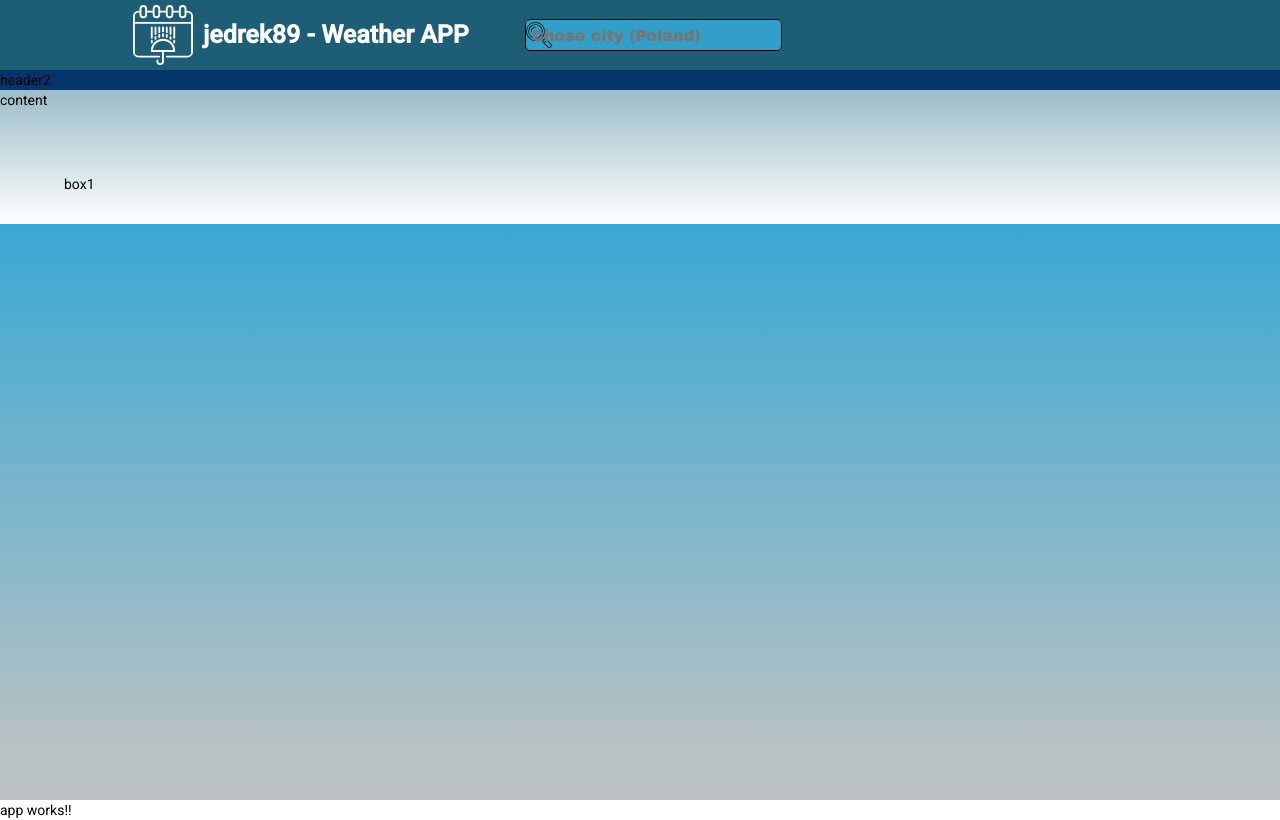
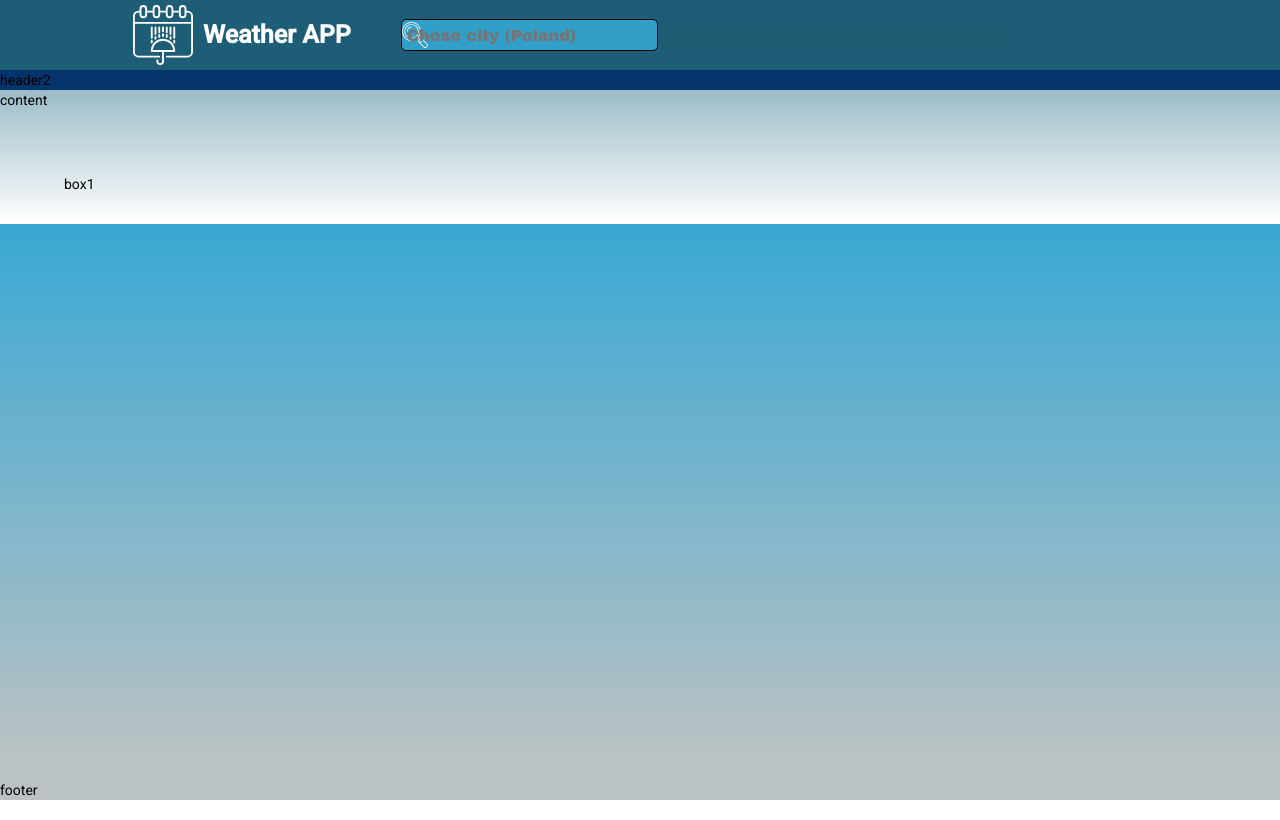
Before and after one commit to jedrek89/WeatherAPP-Angular, an Angular app: page / in a window 1280 px wide. Built offline with nearby package versions, Linux system fonts and the light colour scheme.

Commit message:
fix svg icon & some styles - header RWD

```diff
--- a/src/app/app.component.html
+++ b/src/app/app.component.html
@@ -7,7 +7,7 @@
       </div>
     </div>
 
-    <div class="headerSiteTitle">jedrek89 - Weather APP</div>
+    <div class="headerSiteTitle">Weather APP</div>
     <div class="searchBar">
       <!-- <mat-slide-toggle>Toggle me!</mat-slide-toggle> -->
         <input class="search" type="text" placeholder="Chose city (Poland)" [matAutocomplete]="auto">
@@ -22,7 +22,5 @@
   <div class="content">content
     <div class="box1">box1</div>
   </div>
-
+  <footer class="footer">footer</footer>
 </body>
-
-app works!!
--- a/src/app/app.component.scss
+++ b/src/app/app.component.scss
@@ -38,9 +38,9 @@ header{
     .headerSiteTitle{
         align-self: center;
         cursor: pointer;
-        width: 30%;
+        width: fit-content;
         height: 100%;
-        padding-left: 5px;
+        padding: 0px 50px 0px 5px;
         font-style: $font-family_1;
         font-weight: 700;
         font-size: 25px;
@@ -55,7 +55,7 @@ header{
         width: 60%;
         height: 50%;
         align-self: center;
-        padding-left: 20px;
+        padding-left: 0px;
         background: #1d5e75;
     }
     .search{
@@ -67,13 +67,12 @@ header{
         background-position-x: right 5px;
         background-position-y: center;
         background-repeat: no-repeat;
-        border: 1px solid rgb(0, 0, 0);
+        border: 1.5px solid rgb(0, 0, 0);
         border-radius: 5px 5px 5px 5px;
         padding-left: 5px;
         font-size: 16px;
         font-family: $font-family_1;
         color: rgb(255, 255, 255);
-        text-decoration: double;
     }
 }
 
@@ -92,6 +91,12 @@ header{
     margin: 5% 10% 0% 5%;
     width: 90%;
     height: 50px;
+}
+
+.footer{
+    position: absolute;
+    bottom: 0;
+    text-align: center;
 }
 
 @media screen and (max-width: 992px){
--- a/src/app/app.component.ts
+++ b/src/app/app.component.ts
@@ -8,5 +8,5 @@ import { WeatherService } from './services/weather.service';
 })
 export class AppComponent {
   title = 'WeatherAPP-Angular';
-  cities : string[] =["Warsaw"];
+  cities : string[] =["Warszawa", "Lódź", "Wrocław", "Poznań", "Gdańsk", "Szczeciń", "Bydgoszcz"];
 }
```
Also changed, not shown: src/app/assets/search.svg.
